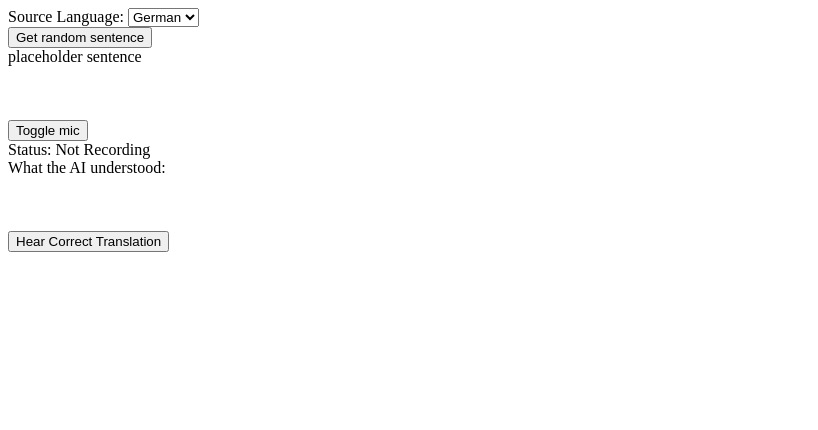
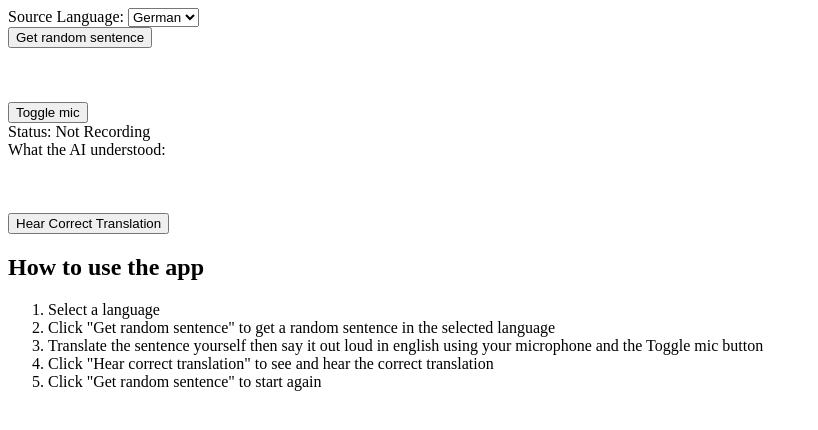
Before and after one commit to faranbutt/Language-Lab, a plain HTML site: page index.html in a window 1280 px wide. Shown: the whole page, without its empty margins (0-818 px from the left). Drawn offline with nearby package versions, Linux system fonts and the light colour scheme.

Commit message:
added tutorial

```diff
--- a/index.html
+++ b/index.html
@@ -19,7 +19,7 @@
     </div>
 
 	<button onclick="getRandomSentence()">Get random sentence</button><br>
-	<div id="sentence">placeholder sentence</div><br><br><br>
+	<div id="sentence"></div><br><br><br>
 
     <button onclick="toggleRecording()">Toggle mic</button><br>
     Status: <span id="recordingStatus">Not Recording</span>
@@ -30,6 +30,17 @@
     <button onclick="playTranslation()">Hear Correct Translation</button>
     <div id="translation_wrapper">Correct translation: <span id="translation"></span></div>
     <audio id="translatedAudio"></audio>
+
+    <div id="tutorial">
+        <h2>How to use the app</h2>
+        <ol>
+            <li>Select a language</li>
+            <li>Click "Get random sentence" to get a random sentence in the selected language</li>
+            <li>Translate the sentence yourself then say it out loud in english using your microphone and the Toggle mic button</li>
+            <li>Click "Hear correct translation" to see and hear the correct translation</li>
+            <li>Click "Get random sentence" to start again</li>
+        </ol>
+    </div>
 
     <script>
         $('#translation_wrapper').hide();
```
